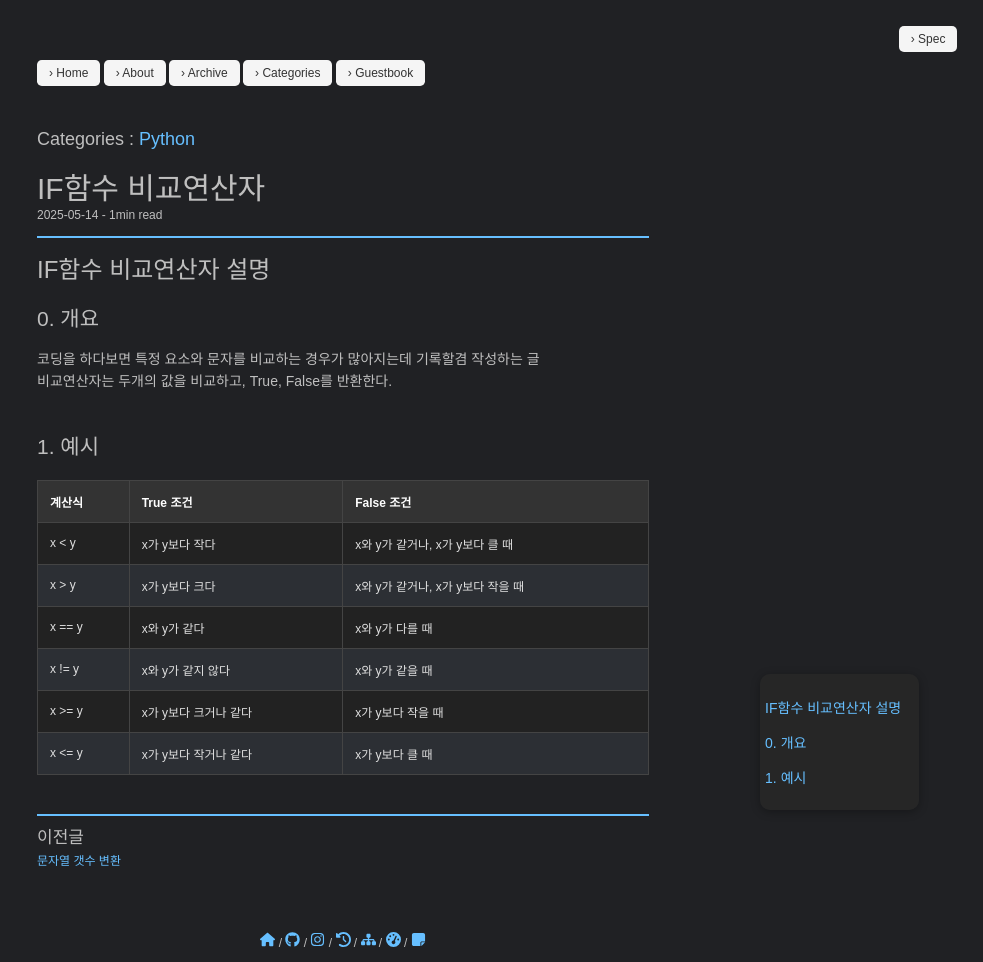
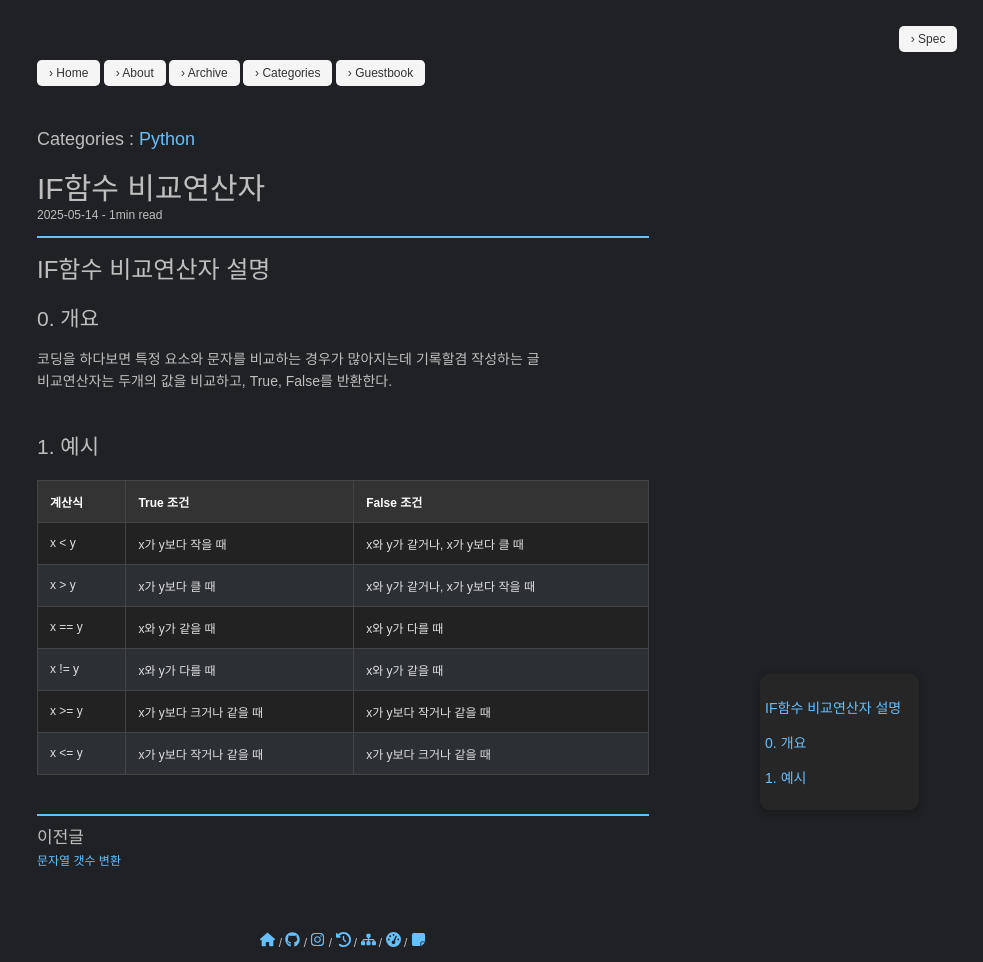
Before and after one commit to pozuhtuhv/pozuhtuhv.github.io, a Jekyll site: the page built from _posts/2025-05-14-python-string-ea.md, in a window 1280 px wide. Shown: the whole page, without its empty margins (297-1280 px from the left). Built offline with Jekyll 4.4.1, drawn with Linux system fonts in a browser that asks for light colours; some web fonts are replaced.

Commit message:
(edit) content

```diff
--- a/_posts/2025-05-14-python-string-ea.md
+++ b/_posts/2025-05-14-python-string-ea.md
@@ -30,9 +30,9 @@ tags: [python, if]
 
 | 계산식 | True 조건 | False 조건 |
 | --- | -- | -- |
-| x < y | x가 y보다 작다 | x와 y가 같거나, x가 y보다 클 때 |
-| x > y | x가 y보다 크다 | x와 y가 같거나, x가 y보다 작을 때 |
-| x == y | x와 y가 같다 | x와 y가 다를 때 |
-| x != y | x와 y가 같지 않다 | x와 y가 같을 때 |
-| x >= y | x가 y보다 크거나 같다 | x가 y보다 작을 때 |
-| x <= y | x가 y보다 작거나 같다 | x가 y보다 클 때 |
+| x < y | x가 y보다 작을 때 | x와 y가 같거나, x가 y보다 클 때 |
+| x > y | x가 y보다 클 때 | x와 y가 같거나, x가 y보다 작을 때 |
+| x == y | x와 y가 같을 때 | x와 y가 다를 때 |
+| x != y | x와 y가 다를 때 | x와 y가 같을 때 |
+| x >= y | x가 y보다 크거나 같을 때 | x가 y보다 작거나 같을 때 |
+| x <= y | x가 y보다 작거나 같을 때 | x가 y보다 크거나 같을 때 |
```
